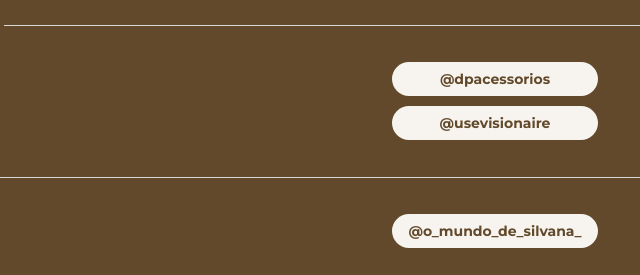
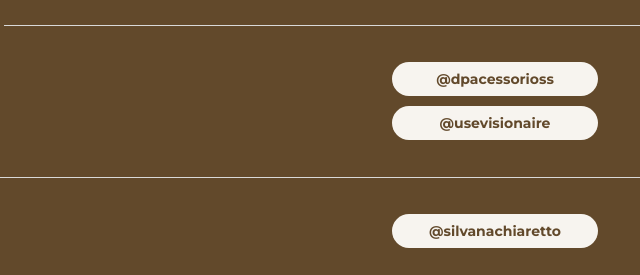
Before and after one commit to MatheusTofani/linktree-cocriativo, a plain HTML site: page index.html in a window 1280 px wide. Shown: the part 611-886 px from the top of the page, 145-785 px from the left. Drawn offline with Linux system fonts and the light colour scheme.

Commit message:
Atualizando links

```diff
--- a/index.html
+++ b/index.html
@@ -61,7 +61,7 @@
                 <div class="bar"></div>
             </div>
             <ul class="lista-botoes">
-                <li><a href="https://instagram.com/dpacessorios" target="_blank">@dpacessorios</a></li>
+                <li><a href="https://instagram.com/dpacessorioss" target="_blank">@dpacessorioss</a></li>
                 <li><a href="https://instagram.com/usevisionaire" target="_blank">@usevisionaire</a></li>
             </ul>
 
@@ -70,7 +70,7 @@
                 <div class="bar"></div>
             </div>
             <ul class="lista-botoes">
-                <li><a href="https://instagram.com/o_mundo_de_silvana_" target="_blank">@o_mundo_de_silvana_</a></li>
+                <li><a href="https://instagram.com/silvanachiaretto" target="_blank">@silvanachiaretto</a></li>
             </ul>
             <p>Co-Criativo - 2025 </p>
         </div>
```
